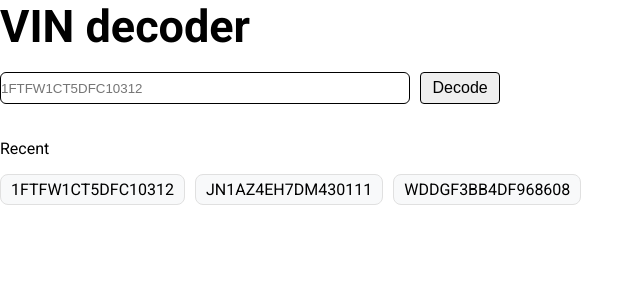
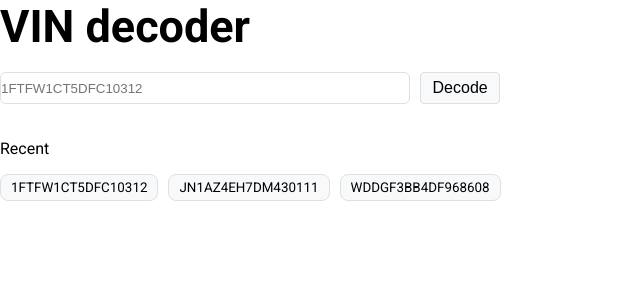
Before and after one commit to PustovoitA/Vin-Decoder, a React (Vite) app: page /Home in a window 1280 px wide. Shown: the top 300 px of the page, without its empty margins (0-644 px from the left). Built offline with nearby package versions, Linux system fonts and the light colour scheme.

Commit message:
add hover effect to recent and submit button, and change border colors in form

```diff
--- a/src/components/Form/From.module.css
+++ b/src/components/Form/From.module.css
@@ -10,7 +10,7 @@
 
 .input{
     outline: 0;
-    border: 1px solid #000;
+    border: 1px solid var(--border);
     border-radius: 6px;
     padding: 0;
     height: 100%;
@@ -20,12 +20,19 @@
 
 .submit_button{
     outline: 0;
-    border: 1px solid #000;
+    border: 1px solid var(--border);
+    background-color: var(--bg-secondary);
     border-radius: 4px;
     font-size: 16px;
     padding-block: 6px;
     width: 80px;
     cursor: pointer;
+    transition: 300ms;
+}
+
+.submit_button:hover{
+    background-color: #dcdbdb;
+    transform: scale(1.07);
 }
 
 .error_massage{
--- a/src/components/Recent/Recent.module.css
+++ b/src/components/Recent/Recent.module.css
@@ -6,10 +6,17 @@
 
 .list_item{
     padding: 5px 10px;
+    font-size: 13.4px;
     background-color: var(--bg-secondary);
     border: 1px solid var(--border);
     border-radius: 8px;
     cursor: pointer;
+    transition: 300ms;
+}
+
+.list_item:hover{
+    background-color: #dcdbdb;
+    transform: scale(1.05);
 }
 
 .secondary_text{
```
